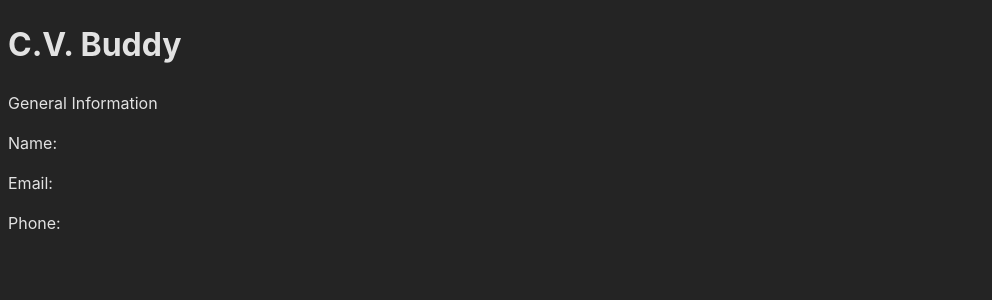
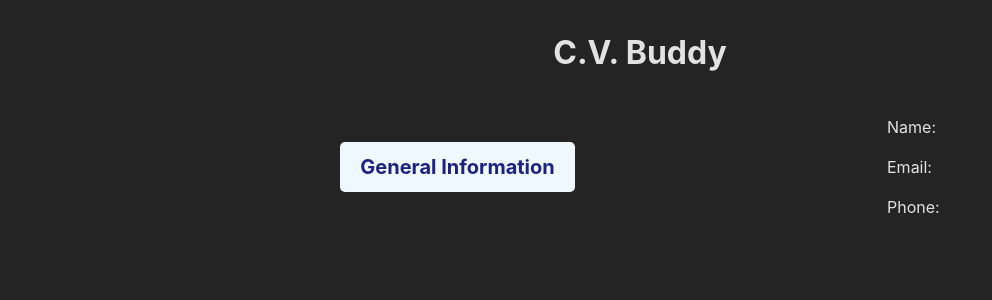
Before and after one commit to cstim240/reactCVApp, a React (Vite) app: page / in a window 1280 px wide. Shown: the top 300 px of the page, without its empty margins (0-992 px from the left). Built offline with nearby package versions, Linux system fonts and the light colour scheme.

Commit message:
Add styling and classNames to GeneralInfo elements, plus overall styling to parentComponent

```diff
--- a/src/components/GeneralInfo.jsx
+++ b/src/components/GeneralInfo.jsx
@@ -31,7 +31,7 @@ function GeneralInfo({onFormSubmit}){
         <div>
 
             {isFormVisible ? (
-                <form onSubmit={handleSubmit}>
+                <form onSubmit={handleSubmit} className="generalInfoForm">
                     <label>
                         Name:
                         <input type="text" name="name" value={formFields.name} onChange={handleInputChange}/>
@@ -46,11 +46,13 @@ function GeneralInfo({onFormSubmit}){
                         Phone:
                         <input type="text" name="phone" value={formFields.phone} onChange={handleInputChange}/>
                     </label>
+                    <br/>
 
-                <input type="submit" value="Submit" />
+                    <input className="button" type="submit" value="Submit" />
+                    <input className="button" type="button" value="Close" onClick={() => setIsFormVisible(false)}/>
                 </form>
             ) : (
-                <div onClick={handleDivClick}>
+                <div onClick={handleDivClick} id="openGenInfoDiv">
                     General Information
                     </div>
             )}
--- a/src/components/ParentComponent.jsx
+++ b/src/components/ParentComponent.jsx
@@ -12,15 +12,17 @@ function ParentComponent() {
 
   return (
     <React.StrictMode>
-      <Header />
-      <div>
+      <div className="wrapper">
+        <Header />
+        <div className="contentBody">
+          <div className="inputForm">
+            <GeneralInfo onFormSubmit={handleFormSubmit}/>
+          </div>
 
-        <div className="inputForm">
-          <GeneralInfo onFormSubmit={handleFormSubmit}/>
+          <OutputPreview formData={formData}/>
         </div>
+      </div>
 
-        <OutputPreview formData={formData}/>
-      </div>
     </React.StrictMode>
   )
 }
--- a/src/index.css
+++ b/src/index.css
@@ -12,3 +12,75 @@
   -webkit-font-smoothing: antialiased;
   -moz-osx-font-smoothing: grayscale;
 }
+
+.wrapper {
+  display: flex;
+  flex-direction: column;
+  align-items: center;
+}
+
+.contentBody {
+  display: flex;
+  align-items: center;
+  justify-content: space-evenly;
+  width: 100%;
+}
+
+.inputForm {
+  display: flex;
+  flex-direction: column;
+  justify-content: space-evenly;
+}
+
+.generalInfoForm {
+  display: flex;
+  flex-direction: column;
+  align-items: center;
+  height: 100%;
+  gap: 10px;
+}
+
+.generalInfoForm label {
+  display: flex;
+  justify-content: space-between;
+  width: 100%;
+}
+
+.generalInfoForm .button {
+  width: 100%;
+  background-color: #f5f5f5;
+  color: #1a237e;
+  font-weight: 800;
+  border: none;
+}
+
+.generalInfoForm .button:hover {
+  background-color: #e0e0e0;
+}
+
+.generalInfoForm .button:active {
+  background-color: lightblue;
+  color: #0d47a1;
+  box-shadow: inset 0 3px 5px rgba(0, 0, 0, 0.2);
+}
+
+#openGenInfoDiv {
+  width: 100%;
+  background-color: aliceblue;
+  color: #1a237e;
+  text-align: center;
+  font-size: 20px;
+  font-weight: bold;
+  border: none;
+  border-radius: 5px;
+  padding: 10px;
+}
+
+#openGenInfoDiv:hover {
+  background-color: #f5f5f5;
+}
+#openGenInfoDiv:active {
+  background-color: lightblue;
+  color: #0d47a1;
+  box-shadow: inset 0 3px 5px rgba(0, 0, 0, 0.2);
+}
```
Lines whose indentation alone changed are shown as unchanged.
